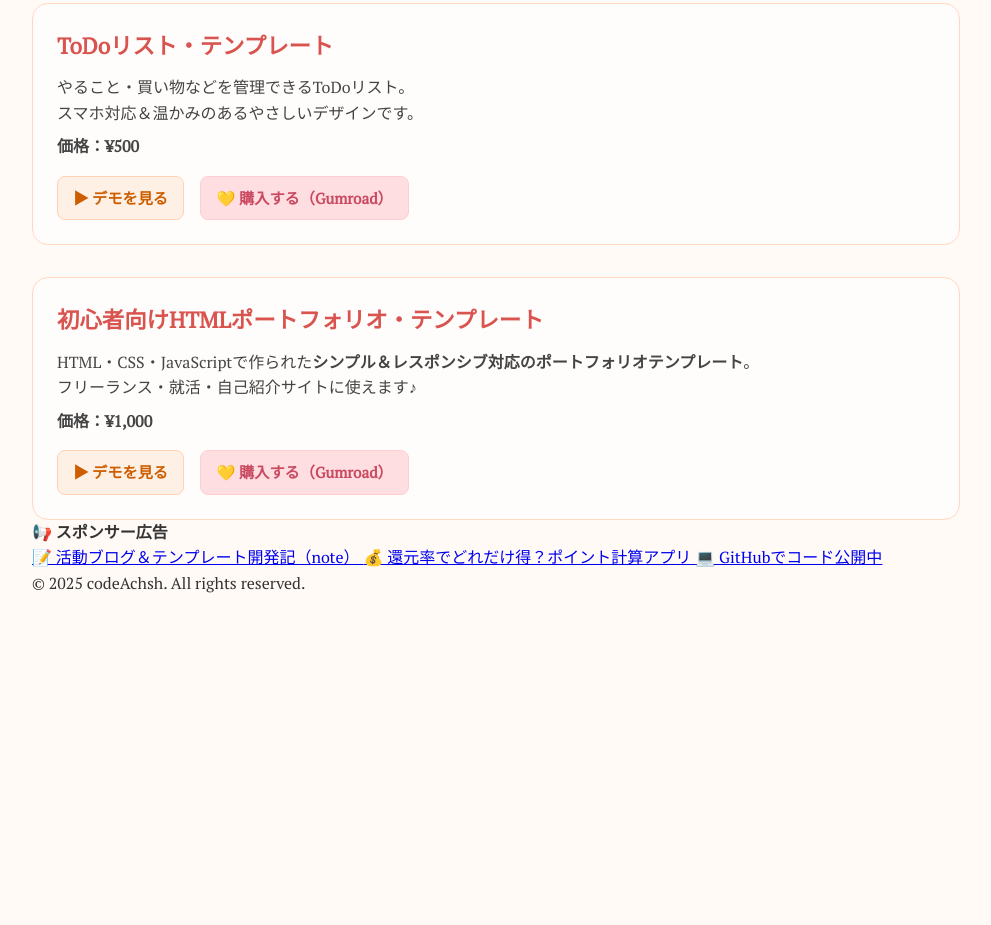
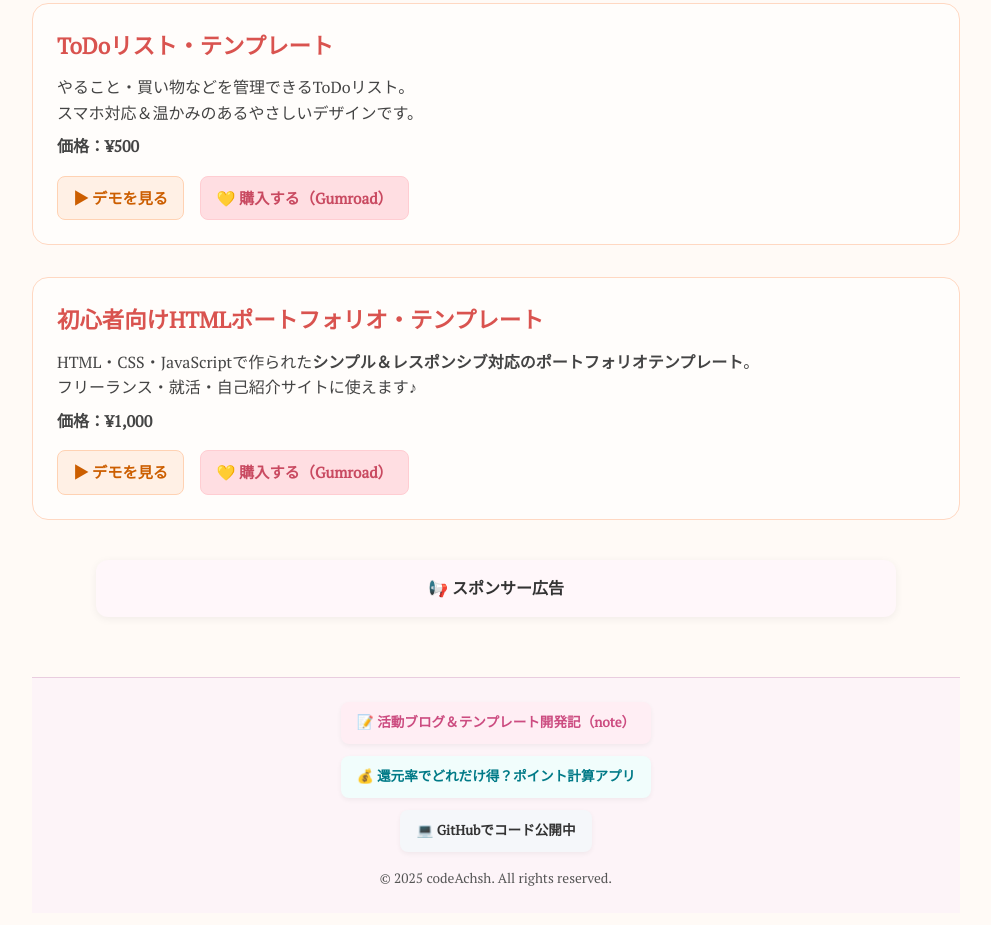
Before and after one commit to codeAchsh/All-template-Japanese-, a plain HTML site: page index.html in a window 1280 px wide. Shown: the part 430-1355 px from the top of the page, without its empty margins (144-1135 px from the left). Before the commit the page ends 1059 px from the top, so only its background shows below. Drawn offline with nearby package versions, Linux system fonts and the light colour scheme.

Commit message:
Update style.css

```diff
--- a/assets/style.css
+++ b/assets/style.css
@@ -127,6 +127,77 @@ body {
   animation: popIn 0.8s ease-in-out;
 }
 
+.ad-area {
+  max-width: 800px;
+  margin: 40px auto;
+  padding: 16px 20px;
+  background-color: #fff7fa;
+  border-radius: 12px;
+  box-shadow: 0 2px 8px rgba(0,0,0,0.06);
+  text-align: center;
+}
+.site-footer {
+  background-color: #fdf4f8;
+  padding: 24px 16px;
+  font-size: 0.85rem;
+  color: #555;
+  text-align: center;
+  margin-top: 60px;
+  border-top: 1px solid #e9cddf;
+}
+
+.footer-links {
+  display: flex;
+  flex-direction: column;
+  gap: 12px;
+  align-items: center;
+  margin-bottom: 16px;
+}
+
+.footer-banner {
+  display: inline-block;
+  background-color: #ffeef4;
+  color: #cc4c80;
+  padding: 10px 16px;
+  border-radius: 8px;
+  text-decoration: none;
+  font-weight: bold;
+  box-shadow: 0 2px 5px rgba(0,0,0,0.05);
+  transition: all 0.2s ease;
+}
+
+.footer-banner:hover {
+  background-color: #ffd9e8;
+  color: #a03b66;
+  transform: translateY(-2px);
+}
+
+.footer-banner.github {
+  background-color: #f5f7fa;
+  color: #333;
+}
+
+.footer-banner.github:hover {
+  background-color: #e4edf5;
+  color: #000;
+}
+
+.footer-banner.calc {
+  background-color: #f1fdfc;
+  color: #007a87;
+}
+
+.footer-banner.calc:hover {
+  background-color: #ccf0ed;
+  color: #005b67;
+}
+
+.footer-banner.note:hover {
+  text-decoration: underline;
+}
+
+
+
 /* アニメーション */
 @keyframes popIn {
   0% {
@@ -153,4 +224,7 @@ body {
     font-size: 0.9em;
     padding: 0.5em 0.8em;
   }
+    .footer-links {
+    gap: 10px;
+  }
 }
```
